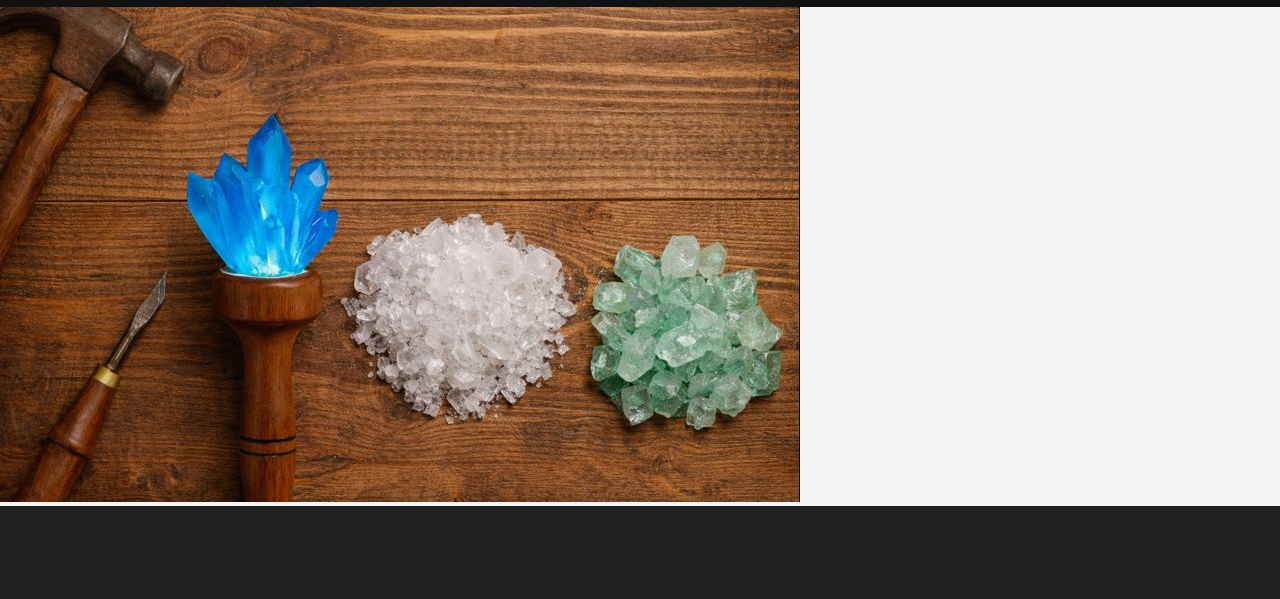
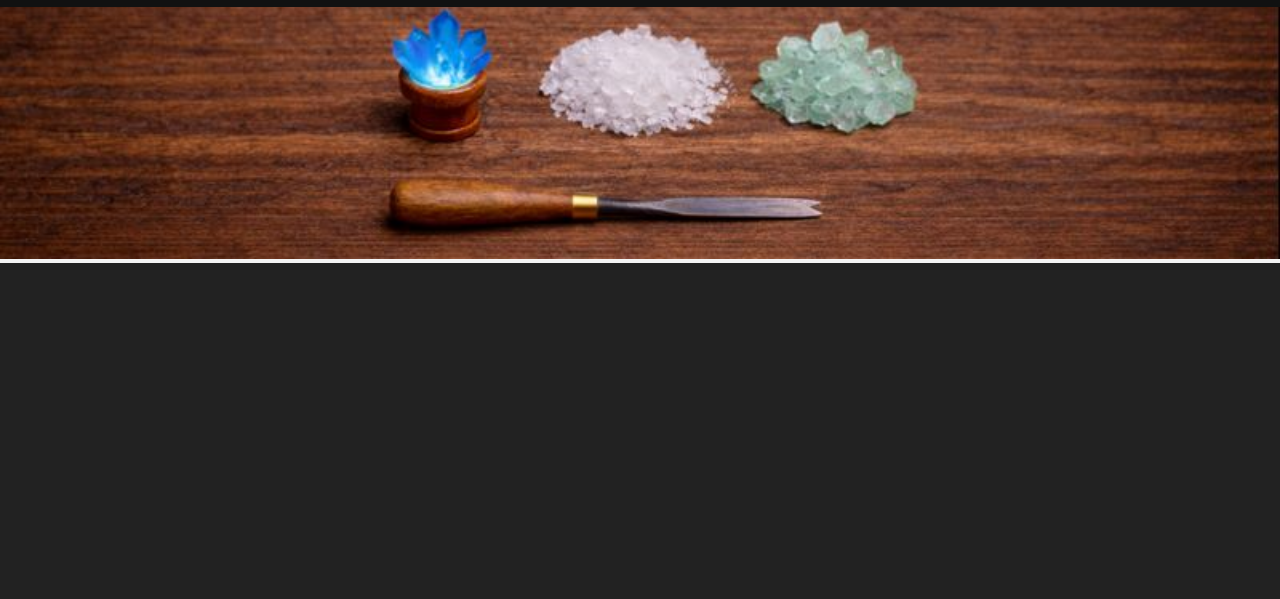
Before and after one commit to MDWoodman/mdredesign_code, a plain HTML site: page index.html in a window 1280 px wide. Shown: the part 31-630 px from the top of the page. Drawn offline with Linux system fonts and the light colour scheme.

Commit message:
banerhjhjkhljhjkhjkhk  hgjhgjhghjg

```diff
--- a/index.html
+++ b/index.html
@@ -8,7 +8,7 @@
   <script defer src="script.js"></script>
 </head>
 <body>
-    <img src="images/baner.png" alt="Baner strony" />
+    <img src="images/baner_strona.png" style="width: 100%;" alt="Baner strony" />
 
     <nav class="nav">
       <div class="nav-logo">MDReDesign&Code</div>
```
Also changed, not shown: images/baner_strona.png (added).
